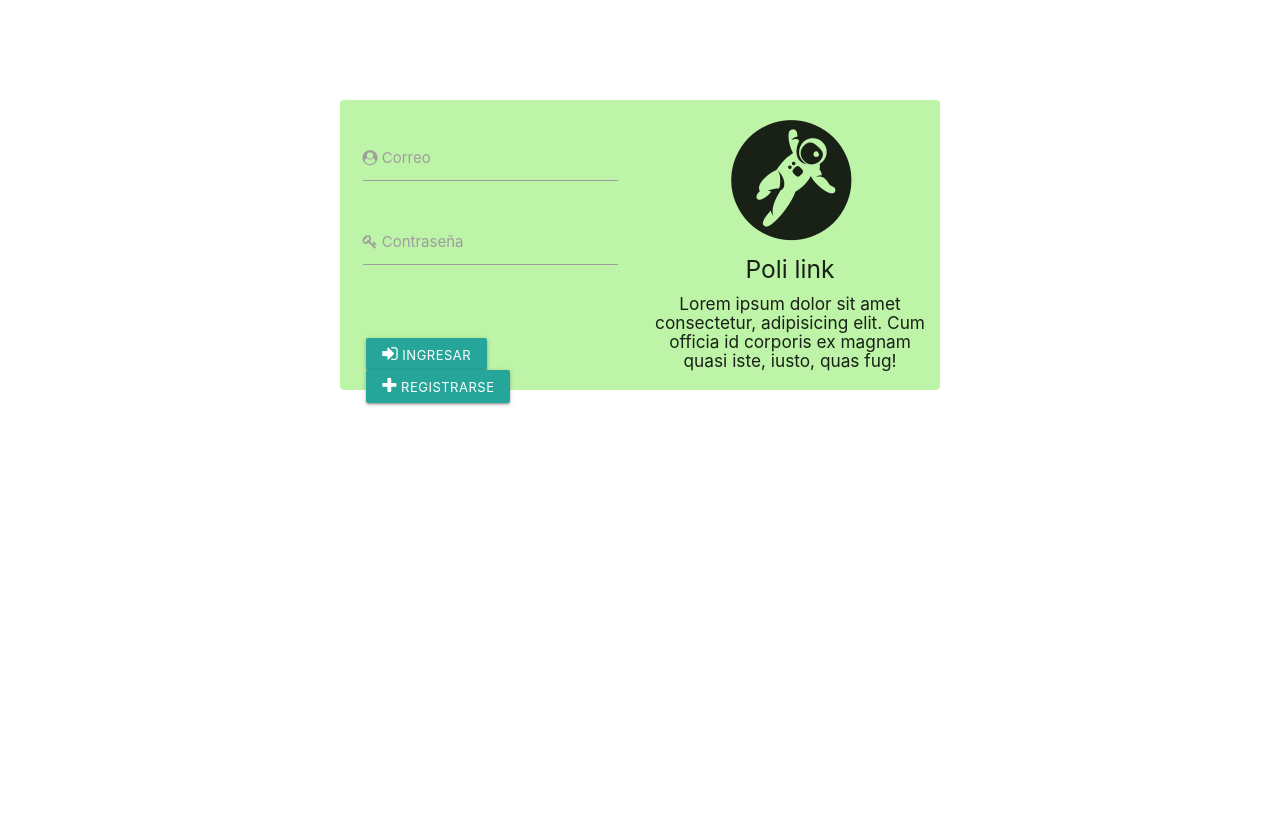
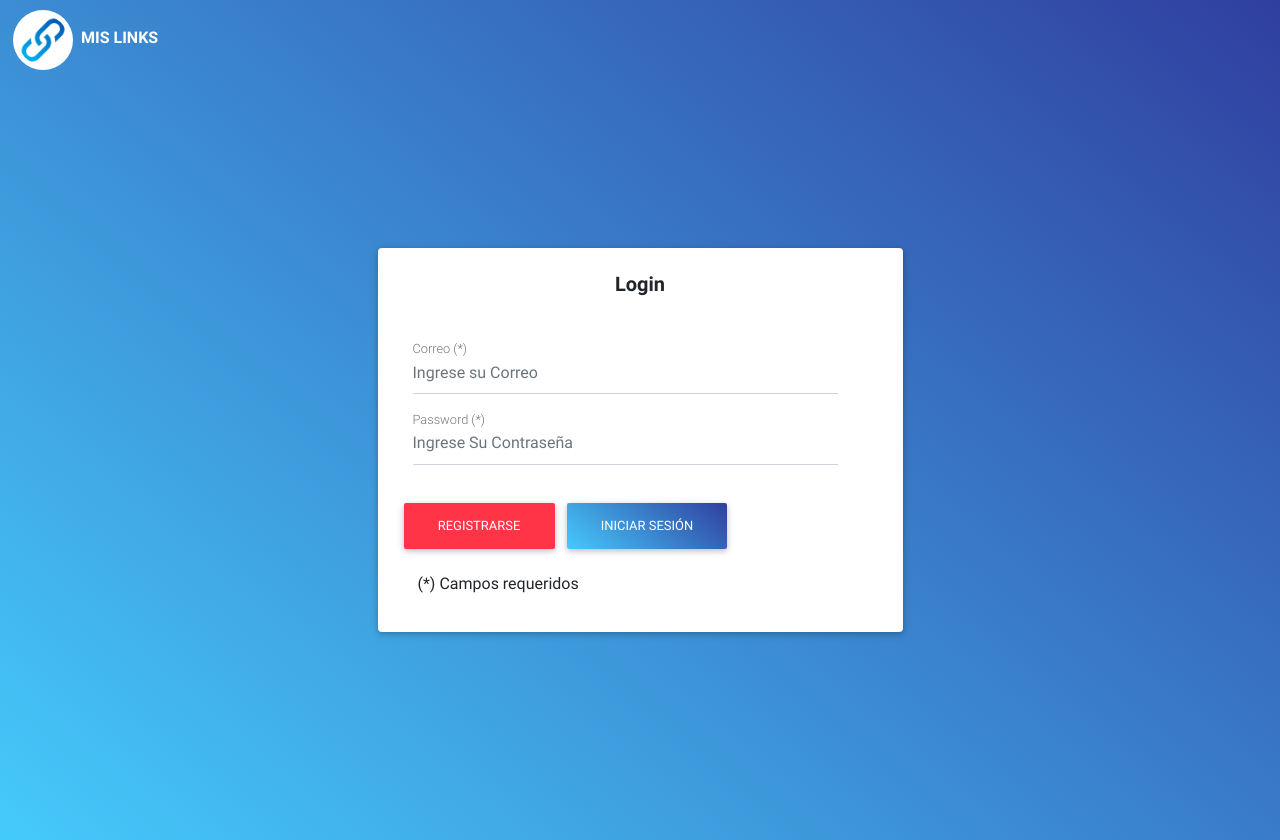
Before and after one commit to iscorporacion/marte, a PHP site: page /modules/login/ in a window 1280 px wide. Before the commit the page ends 406 px from the top, so only its background shows below. Run offline with PHP 8.4, Linux system fonts and the light colour scheme; some libraries are stand-ins or nearby versions.

Commit message:
añado consulta al archivo login.php y mofico el js

```diff
--- a/modules/login/index.html
+++ b/modules/login/index.html
@@ -1,60 +1,129 @@
 <!DOCTYPE html>
-<html lang="en">
+<html lang="es">
 
 <head>
     <meta charset="UTF-8">
     <meta name="viewport" content="width=device-width, initial-scale=1.0">
     <meta http-equiv="X-UA-Compatible" content="ie=edge">
+    <!-- librerias -->
+    <link id="page-icon" rel="shortcut icon" href="../../img/favicon/favicon.ico">
     <link rel="stylesheet" href="../../fonts/font-awesome-4.7.0/css/font-awesome.min.css">
-    <link rel="stylesheet" href="../../lib/materialize/css/materialize.min.css">
+    <link rel="stylesheet" href="../../lib/bootstrap/dist/css/bootstrap.min.css">
+    <link rel="stylesheet" href="../../lib/sweetalert2/dist/sweetalert2.min.css">
+    <link rel="stylesheet" href="../../css/animate.min.css">
+    <link rel="stylesheet" href="../../lib/mdb/css/re-mdb.min.css">
+    <link rel="stylesheet" href="../../lib/fv/formValidation.min.css">
+    <link rel="stylesheet" href="../../css/colores.css">
     <link rel="stylesheet" href="../../css/global.css">
-    <link rel="stylesheet" href="../login/main.css">
-    <title>Poli-links</title>
+    <!-- fin librerias -->
+    <!-- css del modulo -->
+    <link rel="stylesheet" href="main.css">
+    <!-- fin css del modulo -->
+    <title class="appName">Mis LinKs</title>
 </head>
 
-<body>
-    <div class="container" id="box_login">
-        <div class="row">
-            <div class="row col s6" id="box_login1">
-                <form id="frm_login" class="col s12">
-                    <div class="row">
-                        <div class="input-field col s12">
-                            <input id="first_name" type="text" class="validate">
-                            <label for="first_name"> <i class="fa fa-user-circle" aria-required="false"
-                                    aria-hidden="true"> </i>
-                                Correo</label>
-                        </div>
-                        <div class="input-field col s12">
-                            <input id="password" type="password" class="validate">
-                            <label for="password"><i class="fa fa-key" aria-required="false" aria-hidden="true"></i>
-                                Contraseña</label>
+<body class="blue-gradient">
+    <div class="container-fluid">
+        <div class="container">
+            <div class="row justify-content-center align-items-center minh-100">
+                <div class="col-md-6 mx-auto ">
+                    <div class="card align-middle">
+                        <h5 class="card-title text-center text-upercase pt-4 font-weight-bold">Login</h5>
+                        <div class="card-body">
+
+                            <form id="login" action="PHP/login.php" method="post" autocomplete="off">
+                                <div class="row col-md-12">
+                                        <div class="col-md-12">
+                                            <div class="form-group md-form">
+                                                <label class="control-label">Correo (*)</label>
+                                                <input type="text" name="email"
+                                                    placeholder="Ingrese su Correo" class="form-control"
+                                                    required>
+                                            </div>
+                                        </div>
+                                        <div class="col-md-12">
+                                            <div class="form-group md-form">
+                                                <label class="control-label">Password (*)</label>
+                                                <input type="password" name="contra" placeholder="Ingrese Su Contraseña"
+                                                    class="form-control" required>
+                                            </div>
+                                        </div>
+                                        <div class="form-group mt-8 pt-4">
+                                            <button type="submit"
+                                                class="btn  blue-gradient float-right ">Iniciar Sesión</button>
+                                                 <a href="../registro/" class="btn  btn-danger card-link">Registrarse</a>
+                                        </div>
+                                </div>
+
+                            </form>
+
+                            <div class="card-footer">(*) Campos requeridos</div>
                         </div>
                     </div>
-                    <div id="box_login3" class="row">
-                        <a for="frm_login" class="waves-effect waves-light btn-small"><i class="fa fa-sign-in"></i>
-                            Ingresar</a>
-                        <a for="frm_login" class="waves-effect waves-light btn-small"><i class="fa fa-plus"></i>
-                            Registrarse</a>
+                </div>
+
+            </div>
+
+        </div>
+    </div>
+
+    </div>
+
+    </div>
+
+    </div>
+    <!-- no tocar es el loader y logo-->
+    <div class="container-logo">
+        <a href="/" class="logo">
+            <div class="row">
+                <div class="ml-2">
+                    <img src="../../img/logo.png" class="col-xs-6 white" alt="">
+                </div>
+                <div class="p-2 pt-3">
+                    <span class="logo-app white-text col-xs-6 appName">Mis Links</span>
+                </div>
+            </div>
+        </a>
+    </div>
+    <div class="page-loader">
+        <div class="progress rounded-0 d-none" style="height: 10px;" id="loaderBar">
+            <div class="progress-bar" role="progressbar" style="width: 100%;" aria-valuenow="25" aria-valuemin="0"
+                aria-valuemax="100"></div>
+        </div>
+        <div class="boxCenter">
+            <div class="col-md-12 text-center m-t-20 m-b-20">
+                <div class="boxText">
+                    <div class="appLogo"><a class="loader-logo">
+                            <img src="../../img/logo.png" alt="">
+                        </a></div>
+                    <div class="spinner-border blue-text" style="width: 6rem; height: 6rem;" role="status">
+                        <span class="sr-only">Loading...</span>
                     </div>
-                </form>
-            </div>
-            <div class="row col s6" id="box_login2">
-                <div><i id="box_logo" class="fa fa-grav" aria-hidden="true"></i></div>
-                <div>
-                    <h5 class="center">Poli link</h5>
-                    <h6 class="center">Lorem ipsum dolor sit amet consectetur, adipisicing elit. Cum officia id corporis
-                        ex magnam quasi iste, iusto, quas fug!</h6>
 
                 </div>
             </div>
+            <div class="porcen c1 p-t-10 f-700 loader-porcent"></div>
+            <span class="col-md-12 f-500 loader-msg">Por favor espera...!</span>
         </div>
     </div>
+    <!-- final loader y logo-->
 
+    <!-- librerias -->
     <script src="../../lib/jquery-3.3.1.min.js"></script>
-    <script src="../../lib/materialize/js/materialize.min.js"></script>
-    <script src="../../lib/sweetalert2@8.js"></script>
+    <script src="../../lib/popper.js/popper.min.js"></script>
+    <script src="../../lib/bootstrap/dist/js/bootstrap.min.js"></script>
+    <script src="../../lib/mdb/js/mdb.min.js"></script>
+    <script src="../../lib/fv/formValidation.min.js"></script>
+    <script src="../../lib/fv/bootstrap.min.js"></script>
+    <script src="../../lib/fv/es_ES.js"></script>
+    <script src="../../lib/sweetalert2/dist/sweetalert2.min.js"></script>
     <script src="../../js/main.js"></script>
-    <script src="pruebas/marte/modules/login/functions.js"></script>
+    <!-- fin librerias -->
+
+    <!-- funciones del modulo -->
+    <script src="functions.js"></script>
+    <!-- fin funciones del modulo -->
+
 </body>
 
 </html>
--- a/modules/login/main.css
+++ b/modules/login/main.css
@@ -1,27 +1,191 @@
-body{
-    font-family: -apple-system, BlinkMacSystemFont, 'Segoe UI', Roboto, Oxygen, Ubuntu, Cantarell, 'Open Sans', 'Helvetica Neue', sans-serif;
-}
-#box_login{
-    margin-top: 100px;
-    padding-top: 20px;
-    background-color: rgba(99, 228, 48, 0.424);
-    width: 600px;
-    height: 290px;
-    border-radius: 1%;
-}
-#box_login1{
-    /* background-color: rgb(27, 209, 97); */
-}
-#box_login2{
-    /* background-color: rgb(197, 17, 17); */
-}
-#box_login3{
-    padding-left: 15px;
-    /* background-color: rgb(191, 17, 197); */
-    margin-top: 50px;
+body {
+    font-family: 'Roboto', sans-serif;
+    font-weight: 400;
+    background-color: #f0f3f5;
+    margin-top:40px;
 }
 
-#box_logo{
-    font-size: 120px;
-    padding-left: 80px;
+.barra_encabezado{
+    /* background-color: rgba(0, 0, 0, 0.664); */
+    width: 100%;
+    height: 80px;
 }
+
+.avatar{
+    /* background-color: blue; */
+    height: 80px;
+}
+
+#avatar{
+    margin: 8px;
+    width: 65px;
+    height: 65px;
+    border-radius: 50%;
+}
+
+.info_usu{
+    /* background-color: red; */
+    margin-top: 6px;
+    height: 80px;
+}
+
+.text_info{
+    color: rgb(30, 83, 129);
+    font-family: 'Gill Sans', 'Gill Sans MT', Calibri, 'Trebuchet MS', sans-serif;
+    font-weight: 200;
+}
+
+.perfil_usuarios{
+    width: 100%;
+	float: left;
+	clear: both;
+	margin: 5px auto
+
+}
+
+.perfil_usuarios .usuariopic {
+	height: 100px;
+	width: 100px;
+	clear: both;
+	margin: 0 auto;
+	display: block;
+	border-radius: 100%;
+	box-shadow: 0px 3px 10px 0 rgba(0, 0, 0, 0.15);
+	-moz-box-shadow: 0px 3px 10px 0 rgba(0, 0, 0, 0.15);
+	-webkit-box-shadow: 0px 3px 10px 0 rgba(0, 0, 0, 0.15);
+	-ms-box-shadow: 0px 3px 10px 0 rgba(0, 0, 0, 0.15);
+	position: relative;
+}
+
+.perfil_usuarios .usuariopic .usuariopicimg {
+	height: auto;
+	width: 100%;
+	border-radius: 100%;
+}
+
+.usuarionombre {
+    font-weight: 400;
+	font-size: 20px;
+	line-height: 20px;
+	color: #000000;
+	margin-top: 60px;
+	white-space: nowrap;
+	overflow: hidden;
+    text-overflow: ellipsis;
+    text-align: center;
+}
+
+.usuariourl {
+    font-weight: 400;
+	font-size: 20px;
+	line-height: 20px;
+	color: #000000;
+	margin-top: 20px;
+	white-space: nowrap;
+	overflow: hidden;
+    text-overflow: ellipsis;
+    text-align: center;
+}
+
+.boton_crear_link{
+    /* background-color: purple; */
+
+    height: 80px;
+    padding-left: 100px;
+
+}
+
+.boton_editar_borrar{
+    /* background-color: purple; */
+
+    margin: 0%;
+
+}
+
+.titulo_descripcion{
+    font-weight: 400;
+	font-size: 20px;
+	line-height: 20px;
+	color: #000000;
+	margin-top: 10px;
+	white-space: nowrap;
+	overflow: hidden;
+    text-overflow: ellipsis;
+    text-align: center;
+}
+.descripcion{
+    margin: 10px;
+    text-align: justify;
+}
+
+#titulo_card_container{
+    text-align: left;
+    color: brown;
+    font-size: 20px;
+
+}
+
+.panel-default>.panel-heading {
+    color: #607D8B;
+    background-color: #ffffff;
+    font-weight: 400;
+    font-size: 15px;
+    border-radius: 0;
+    border-color: #e1eaef;
+}
+
+.panel {
+    box-shadow: 0px 2px 10px 0 rgba(0, 0, 0, 0.05);
+    -moz-box-shadow: 0px 2px 10px 0 rgba(0, 0, 0, 0.05);
+    -webkit-box-shadow: 0px 2px 10px 0 rgba(0, 0, 0, 0.05);
+    -ms-box-shadow: 0px 2px 10px 0 rgba(0, 0, 0, 0.05);
+    transition: all ease 0.5s;
+    -moz-transition: all ease 0.5s;
+    -webkit-transition: all ease 0.5s;
+    -ms-transition: all ease 0.5s;
+    margin-bottom: 35px;
+    border-radius: 0px;
+    position: relative;
+    border: 0;
+    display: inline-block;
+    width: 100%;
+}
+
+
+.panel-footer {
+    padding: 10px 15px;
+    background-color: #ffffff;
+    border-top: 1px solid #eef2f4;
+    border-bottom-right-radius: 0;
+    border-bottom-left-radius: 0;
+    color: #607d8b;
+}
+
+.panel-blue {
+    color: #ffffff;
+    background-color: #03A9F4;
+}
+
+.btn_editar{
+    margin-left: 10px;
+    margin-right: 10px;
+    margin-bottom: 20px;
+}
+
+.btn_borrar{
+    margin-left: 10px;
+    margin-right: 10px;
+    margin-bottom: 20px;
+}
+
+.panel-red.userlist .username, .panel-green.userlist .username, .panel-yellow.userlist .username, .panel-blue.userlist .username {
+    color: #ffffff;
+}
+
+.panel-red.userlist p, .panel-green.userlist p, .panel-yellow.userlist p, .panel-blue.userlist p {
+    color: rgba(255, 255, 255, 0.8);
+}
+
+.panel-red.userlist p a, .panel-green.userlist p a, .panel-yellow.userlist p a, .panel-blue.userlist p a {
+    color: rgba(255, 255, 255, 0.8);
+}
```
Also changed, not shown: modules/login/PHP/login.php (added, +28 -0 lines), modules/login/functions.js (+22 -0 lines), modules/perfil/main.css (deleted, +0 -191 lines).
